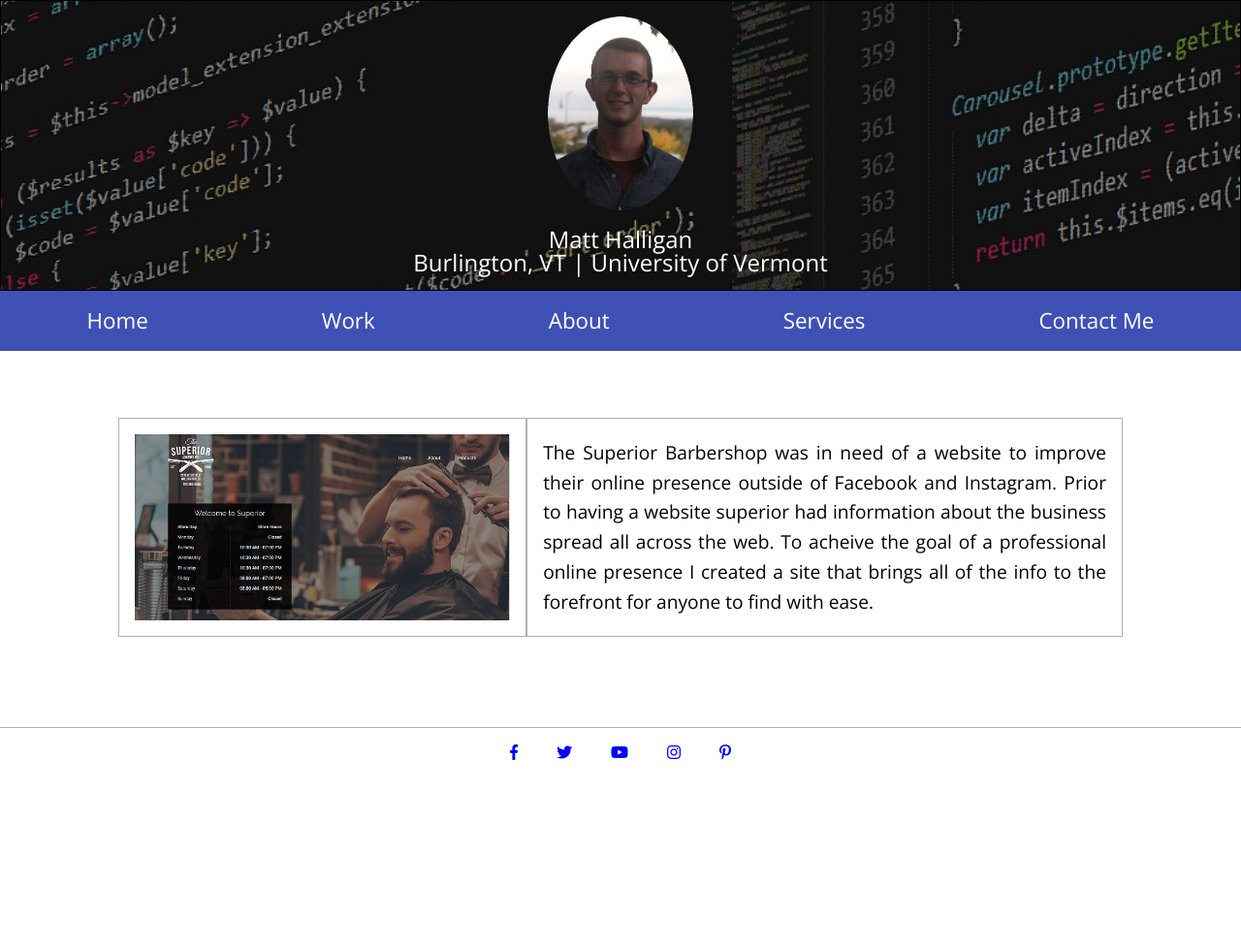
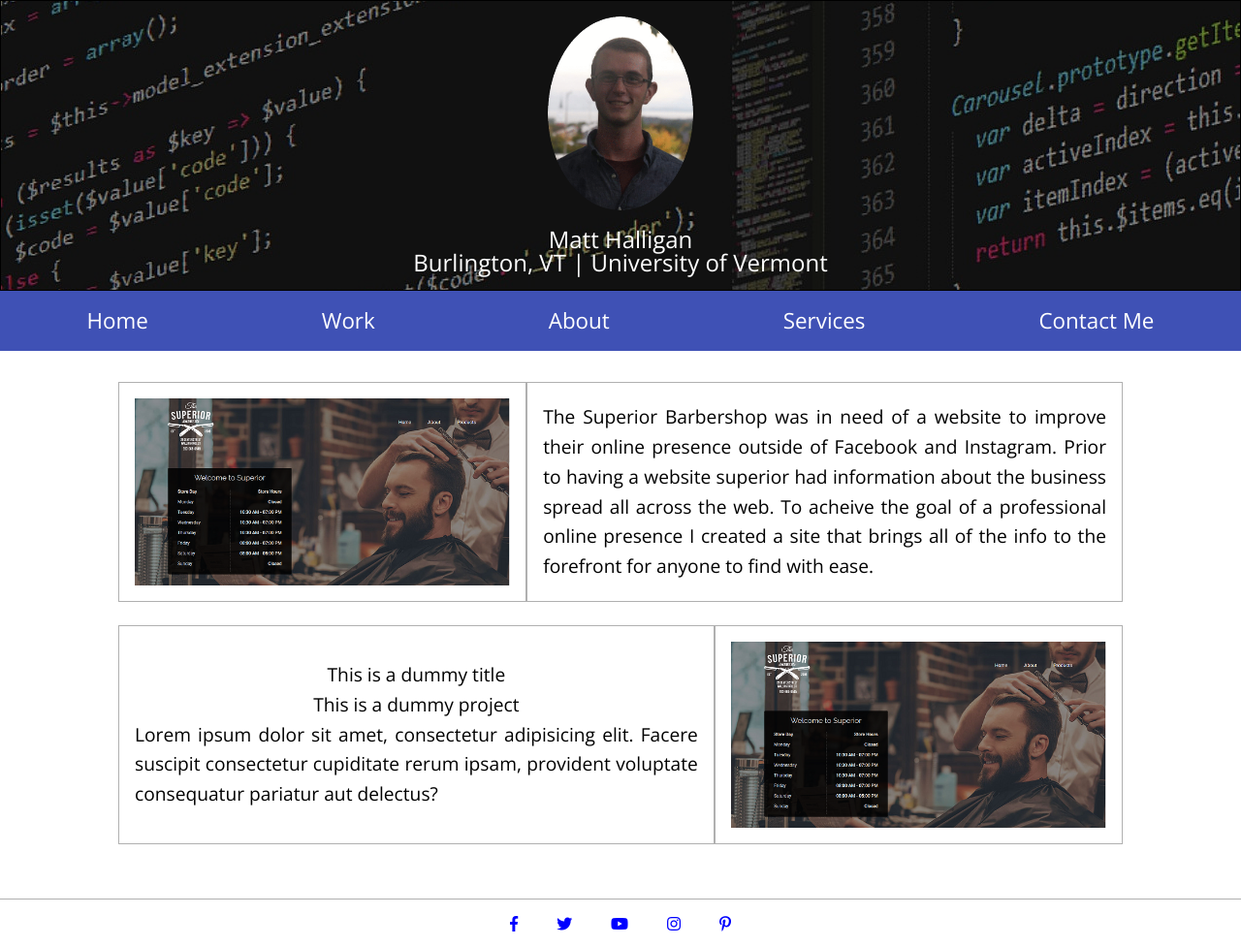
Before and after one commit to matthew-halligan/Portfolio, a PHP site: page /work2.php in a window 1280 px wide. Shown: the whole page at 97% size. Before the commit the page ends 784 px from the top, so only its background shows below. Run offline with PHP 8.4, Linux system fonts and the light colour scheme; some libraries are stand-ins or nearby versions.

Commit message:
Fixes to the big image to avoid click loose

```diff
--- a/assets/styles.css
+++ b/assets/styles.css
@@ -589,7 +589,7 @@ body {
 }
 
 .ms-slider {
-    cursor: pointer;
+    /* cursor: pointer; */
     /*position: relative;*/
 }
 
--- a/footer.php
+++ b/footer.php
@@ -84,7 +84,7 @@
         }
     }
 
-    $('.ms-slider img').click(function () {
+    $('.ms-slider .work-image').click(function () {
         ms_slider_pictures_array = []; // Reset the array
         console.log($(this).siblings('.ms-gallery-element'));
         var  gallery_image_sources = $(this).siblings('.ms-gallery-element');
--- a/work2.php
+++ b/work2.php
@@ -39,6 +39,38 @@
                 business spread all across the web.  To acheive the goal of a professional
                 online presence I created a site that brings all of the info to the forefront for anyone to find
                 with ease.</div>
+            </div>
+        </div>
+
+        <div class="work-list-item-wrapper w-alternate">
+            <div class="ms-slider work-title border-gray">
+<!--                <div class="ms-slider-overlay"></div>-->
+                <img src="assets/new_assets/superior_portf.png" class="work-image" alt="Work Image 1">
+                <span  class="ms-gallery-element" data-gallery-image="assets/new_assets/hero_background2.jpg"></span>
+                <span  class="ms-gallery-element" data-gallery-image="assets/new_assets/hero_background3.jpg"></span>
+
+                <!-- The overlay -->
+                <div id="myNav" class="overlay">
+
+                    <!-- Button to close the overlay navigation -->
+                    <a href="javascript:void(0)" class="closebtn" onclick="closeNav()">&times;</a>
+
+                    <!-- Overlay content -->
+                    <div  class="overlay-content" style="text-align: center">
+                        <div class="oi-container">
+                            <img class="oi-container-img" src="" alt="">
+                            <div class="controls">
+                                <i class="fas fa-chevron-left ms-prev"></i>
+                                <i class="fas fa-chevron-right ms-next"></i>
+                            </div>
+                        </div>
+                    </div>
+                </div>
+            </div>
+            <div class="work-description border-gray">
+                <div>This is a dummy title</div>
+                <div>This is a dummy project</div>
+                <div>Lorem ipsum dolor sit amet, consectetur adipisicing elit. Facere suscipit consectetur cupiditate rerum ipsam, provident voluptate consequatur pariatur aut delectus?</div>
             </div>
         </div>
 
```
